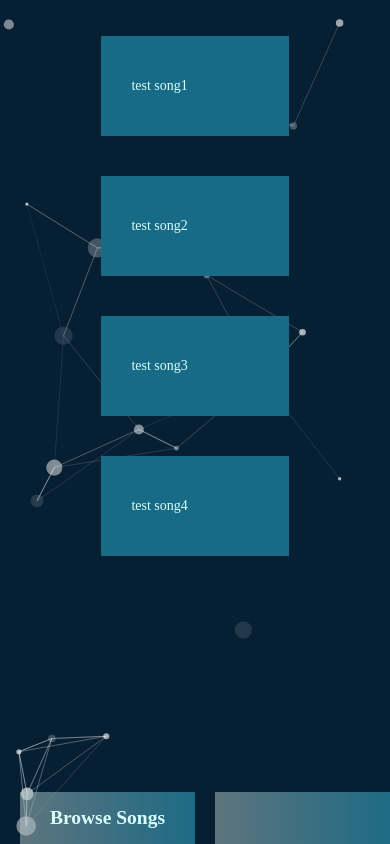
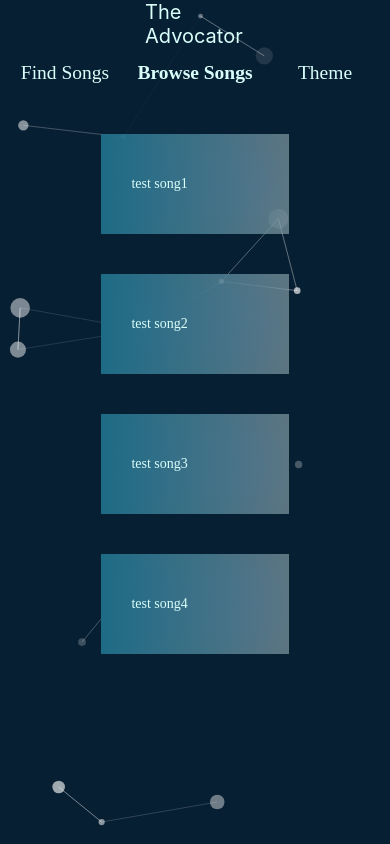
Before and after one commit to aloshon/theadvocator, a React Native app: screen / in a window 390 px wide. Built offline with nearby package versions, Linux system fonts and the light colour scheme.

Commit message:
fix tab functionality and adjust styling

```diff
--- a/App.tsx
+++ b/App.tsx
@@ -72,6 +72,20 @@ export default function App() {
     setCurrentTheme(themes[theme]);
   }, []);
 
+  const styles = StyleSheet.create({
+    container: {
+      position: "relative",
+      overflow: "hidden",
+    },
+    mainContainer: {
+      display: "flex",
+      justifyContent: "center",
+      alignItems: "center",
+      width: "100vw",
+      height: "100vh",
+    },
+  });
+
   return (
     <View style={styles.mainContainer}>
       <View style={styles.container}>
@@ -89,17 +103,3 @@ export default function App() {
     </View>
   );
 }
-
-const styles = StyleSheet.create({
-  container: {
-    position: "relative",
-    overflow: "hidden",
-  },
-  mainContainer: {
-    display: "flex",
-    justifyContent: "center",
-    alignItems: "center",
-    width: "100vw",
-    height: "100vh",
-  }
-});
--- a/Browse.tsx
+++ b/Browse.tsx
@@ -33,7 +33,8 @@ export const Browse  = ({songs, currentTheme}: BrowseProps) => {
       height: "100px",
       margin: 20,
       padding: 30,
-      backgroundColor: currentTheme.primary,
+      backgroundColor: "rgba(200, 200, 200, .45)",
+      backgroundImage: `linear-gradient(to right, ${currentTheme.primaryTab}, ${currentTheme.secondaryTab})`,
       fontSize: '3 em',
       justifyContent: "center",
       // display: "flex",
--- a/CurrentComponent.tsx
+++ b/CurrentComponent.tsx
@@ -1,4 +1,5 @@
-import { useState, useEffect, FC } from "react";
+import { useState, useEffect } from "react";
+import { StyleSheet, Text } from 'react-native';
 import { Prompts, PromptsProps } from "./Prompts";
 import { Browse, BrowseProps } from "./Browse";
 import { Tabs } from "./Tabs";
@@ -66,7 +67,15 @@ export const CurrentComponent = ({currentTheme, toggleThemes}: CurrentComponentP
     <Icon name="search"/>,
     <Icon name="list"/>,
     <Icon name="palette"/>,
-  ]
+  ];
+
+  const styles = StyleSheet.create({
+    appName: {
+      color: currentTheme.fontColor,
+      fontSize: 20,
+      width: 100,
+    }
+  });
 
   const [currentTab, setCurrentTab] = useState<number>(1);
   const [CurrentComponent, setCurrentComponent] = useState<ActiveComponent>(tabComponents[currentTab]);
@@ -87,8 +96,9 @@ export const CurrentComponent = ({currentTheme, toggleThemes}: CurrentComponentP
 
 	return (
     <>
+      <Text style={styles.appName}>The Advocator</Text>
+      <Tabs tabs={tabNames} icons={icons} activeTab={currentTab} setActiveTab={setCurrentTab} currentTheme={currentTheme} />
       {CurrentComponent}
-      <Tabs tabs={tabNames} icons={icons} activeTab={currentTab} setActiveTab={setCurrentTab} currentTheme={currentTheme} />
     </>
   )
 };
--- a/Tabs.tsx
+++ b/Tabs.tsx
@@ -31,29 +31,23 @@ export const Tabs = ({tabs, icons, activeTab=0, setActiveTab, currentTheme}: Tab
       flexDirection: "row",
       width: "100%",
     },
-    tabLeft: {
+    // tabLeft: {
+    //   flex: 1,
+    //   // marginTop: 8,
+    //   marginRight: 20,
+    //   width: "100%",
+    //   aspectRatio: isPC ? 10/3 : 9/3,
+    //   display: "flex",
+    //   alignItems: "center",
+    //   justifyContent: "center",
+    //   cursor: "pointer",
+    //   fontSize: (width / 20),
+    //   fontFamily: "Fira Sans",
+    //   color: currentTheme.fontColor
+    // },
+    tab: {
       flex: 1,
-      // marginTop: 8,
-      marginRight: 20,
-      backgroundColor: "rgba(200, 200, 200, .45)",
-      backgroundImage: `linear-gradient(to right, ${currentTheme.primaryTab}, ${currentTheme.secondaryTab})`,
-      width: "100%",
-      aspectRatio: isPC ? 10/3 : 9/3,
-      display: "flex",
-      alignItems: "center",
-      justifyContent: "center",
-      cursor: "pointer",
-      fontSize: (width / 20),
-      fontFamily: "Fira Sans",
-      color: currentTheme.fontColor
-    },
-    tabRight: {
-      flex: 1,
-      // marginTop: 8,
-      marginLeft: 20,
-      // backdropFilter: "saturate(200%) blur(25px)",
-      backgroundColor: "rgba(200, 200, 200, .45)",
-      backgroundImage: `linear-gradient(to left, ${currentTheme.primaryTab}, ${currentTheme.secondaryTab})`,
+      margin: 8,
       width: "100%",
       aspectRatio: isPC ? 10/3 : 9/3,
       display: "flex",
@@ -73,7 +67,7 @@ export const Tabs = ({tabs, icons, activeTab=0, setActiveTab, currentTheme}: Tab
   // (add animations!!!)
   return (
     <View style={styles.container}>
-      {tabs.map((tab, index) => (<Text key={index} numberOfLines={1} adjustsFontSizeToFit style={index === 0 ? StyleSheet.flatten([tab === tabs[activeTab] && {fontWeight: "900"}]) : StyleSheet.flatten([styles.tabRight, {fontWeight: "900"}])}>{icons[index]&& tab === tabs[activeTab] && tab}</Text>))}
+      {tabs.map((tab, index) => (<Text onPress={() => setActiveTab(index)} key={index} numberOfLines={1} adjustsFontSizeToFit style={StyleSheet.flatten([tab === tabs[activeTab] && {fontWeight: "900"}, styles.tab])}>{tab}</Text>))}
     </View>
   )
 };
--- a/config/configParticles.tsx
+++ b/config/configParticles.tsx
@@ -8,7 +8,7 @@ export const particles:RecursivePartial<IParticlesOptions> = {
   fpsLimit: 120,
   "particles": {
     "number": {
-      "value": 40,
+      "value": 27,
       "density": {
         "enable": true,
         "value_area": 510
--- a/package.json
+++ b/package.json
@@ -14,7 +14,7 @@
     "expo-status-bar": "~1.4.4",
     "react": "18.2.0",
     "react-dom": "18.2.0",
-    "react-native": "0.71.13",
+    "react-native": "0.71.14",
     "react-native-elements": "^3.4.3",
     "react-native-reanimated": "~2.14.4",
     "react-native-safe-area-context": "4.5.0",
@@ -23,7 +23,9 @@
     "react-native-web": "~0.18.10",
     "react-particles": "^2.9.3",
     "tsparticles": "^2.9.3",
-    "tsparticles-engine": "^2.9.3"
+    "tsparticles-engine": "^2.9.3",
+    "typescript": "^4.9.4",
+    "@types/react": "~18.0.27"
   },
   "devDependencies": {
     "@babel/core": "^7.20.0",
```
Also changed, not shown: 1 other file (tests, documents, lock files or other folders).
